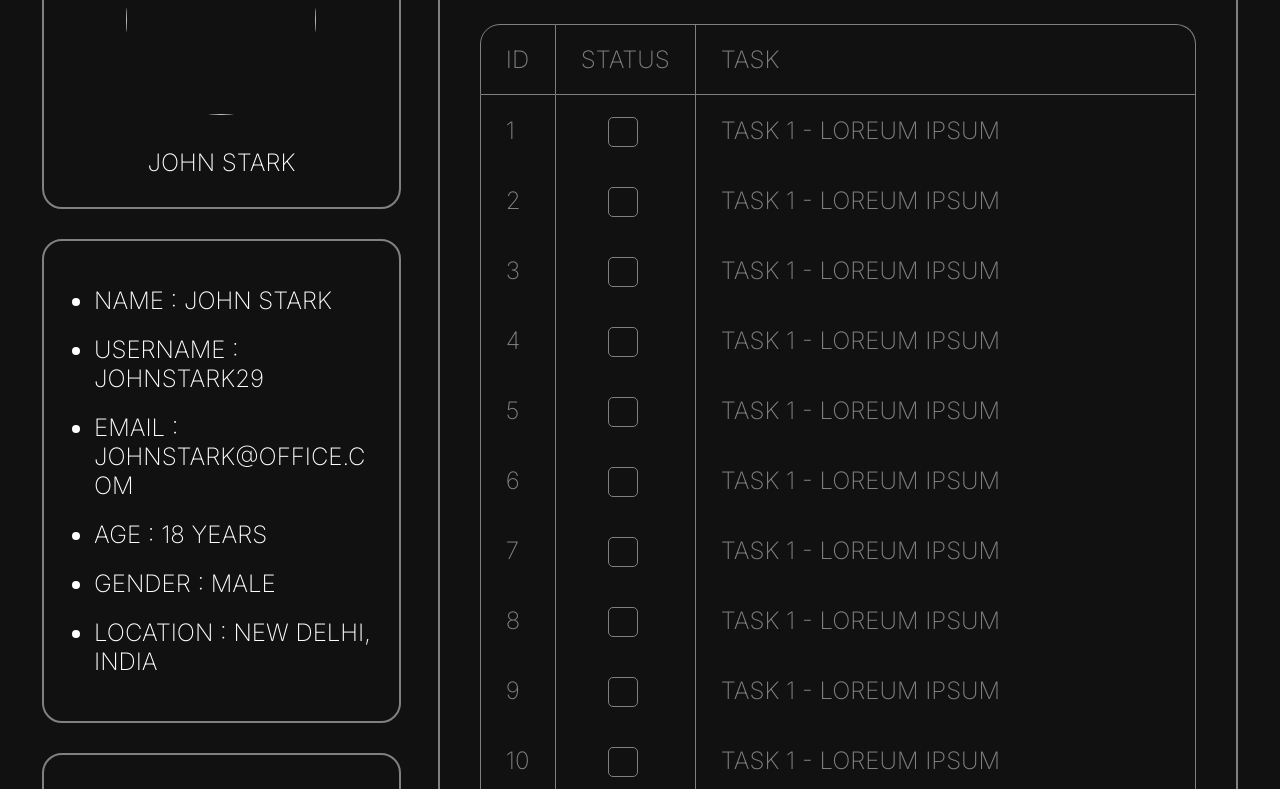
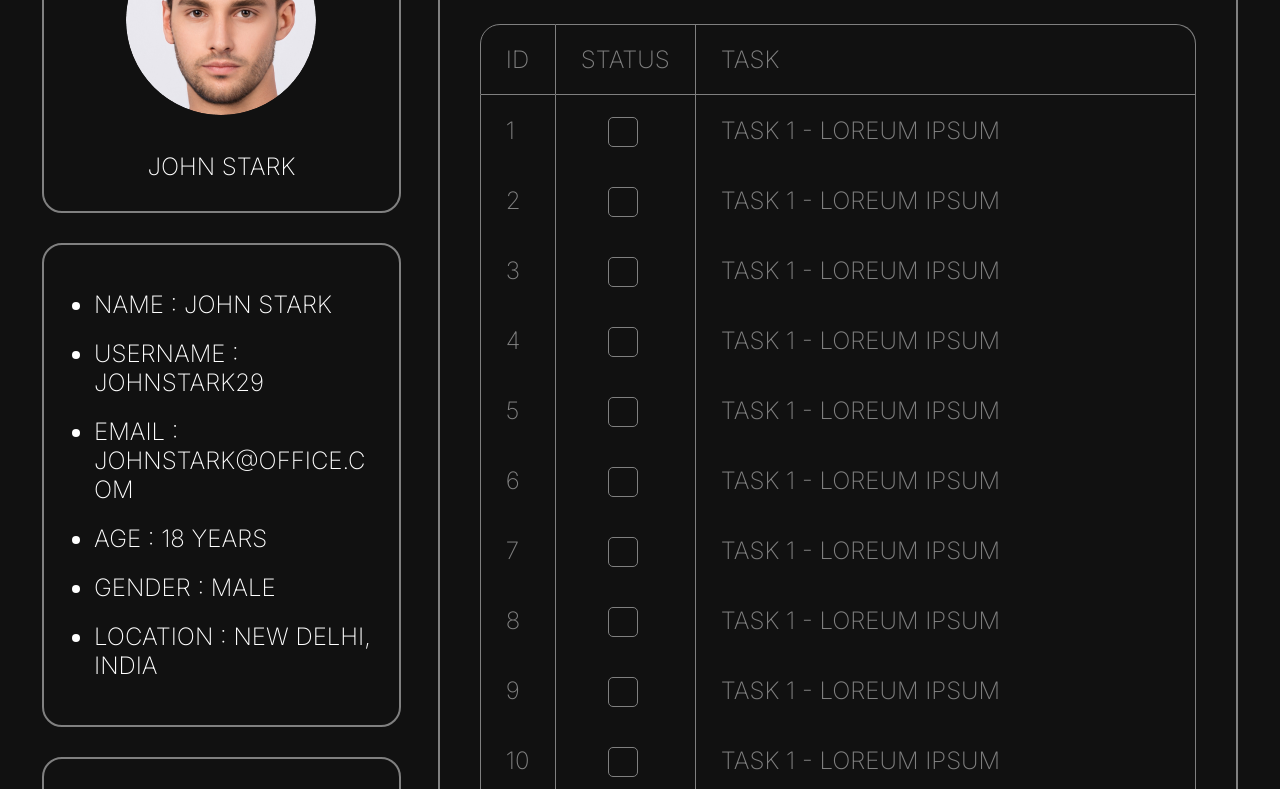
Before and after one commit to HarenderSingh8055/f1-contest2, a plain HTML site: page index.html in a window 1280 px wide. Shown: the part 311-1100 px from the top of the page. Drawn offline with Linux system fonts and the light colour scheme; the site is published under a folder, as on GitHub Pages, so addresses that start at the root find nothing.

Commit message:
path cahnged

```diff
--- a/index.html
+++ b/index.html
@@ -17,7 +17,7 @@
 		<div class="mainWrapper">
 			<div class="leftContent">
 				<div class="profileBox">
-					<img src="/images/profile-img.png" alt="">
+					<img src="images/profile-img.png" alt="">
 					<p>John Stark</p>
 				</div>
 				<div class="detailBox">
```
